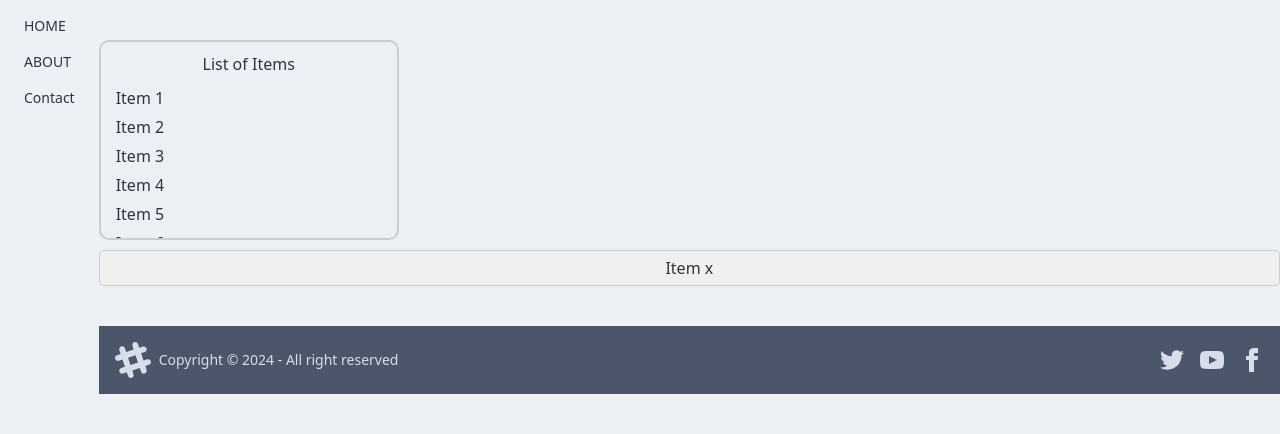
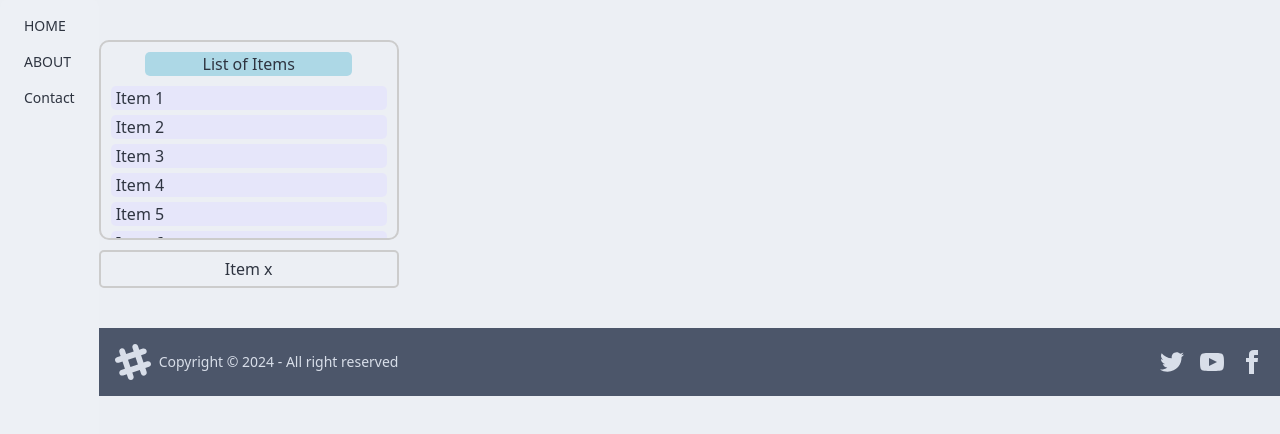
Before and after one commit to raydatray/SportSort, a SvelteKit app in the folder Frontend/: page /lists in a window 1280 px wide. Shown: the top 434 px of the page. Built offline with nearby package versions, Linux system fonts and the light colour scheme.

Commit message:
Improved the scrollable list visually

```diff
--- a/Frontend/src/routes/lists/+page.svelte
+++ b/Frontend/src/routes/lists/+page.svelte
@@ -9,7 +9,9 @@
 
 <div class="list-container">
     <div class="scrollable-list">
-        <h1 class="list-header">List of Items</h1>
+        <div class="list-header-bg"> <!-- Background wrapper for list header -->
+            <h1 class="list-header">List of Items</h1>
+        </div>
         <!-- Render list items -->
         {#each items as item}
             <div class="list-item" on:mouseover={() => hoveredItem = item} on:mouseleave={() => hoveredItem = ""}>{item}</div>
@@ -51,6 +53,8 @@
     /* Style for list items */
     .list-item {
         margin-bottom: 5px;
+        background-color: lavender;
+        border-radius: 5px; /* Rounded corners for the highlight box */
         padding-left: 5px; /* Add left padding to create space */
         transition: background-color 0.3s; /* Smooth transition for hover effect */
         width: 100%; /* Ensure header spans the full width */
@@ -60,22 +64,31 @@
     .list-item:hover {
         background-color: lightblue; /* Change background color on hover */
         border-radius: 5px; /* Rounded corners for the highlight box */
+        font-size: 18px; /* Increase font size */
     }
 
     /* Style for list header */
     .list-header {
-        margin-bottom: 10px;
         text-align: center; /* Center the header text horizontally */
         width: 100%; /* Ensure header spans the full width */
     }
 
     /* Style for hovered item textbox */
     .hovered-item {
+        max-width: 300px;
         margin-top: 10px; /* Add margin on top */
         padding: 5px;
-        background-color: #f0f0f0;
-        border: 1px solid #ccc;
+        /*background-color: #FFFF;*/
+        border: 2px solid #ccc;
         border-radius: 5px; /* Rounded corners */
         text-align: center; /* Center text horizontally */
     }
+
+    .list-header-bg {
+        background-color: lightblue; /* Set the background color */
+        width: 75%; /* Set the width to occupy 75% of the space */
+        margin: 0 auto; /* Center the header horizontally */
+        margin-bottom: 10px;
+        border-radius: 5px; /* Rounded corners */
+    }
 </style>
```
